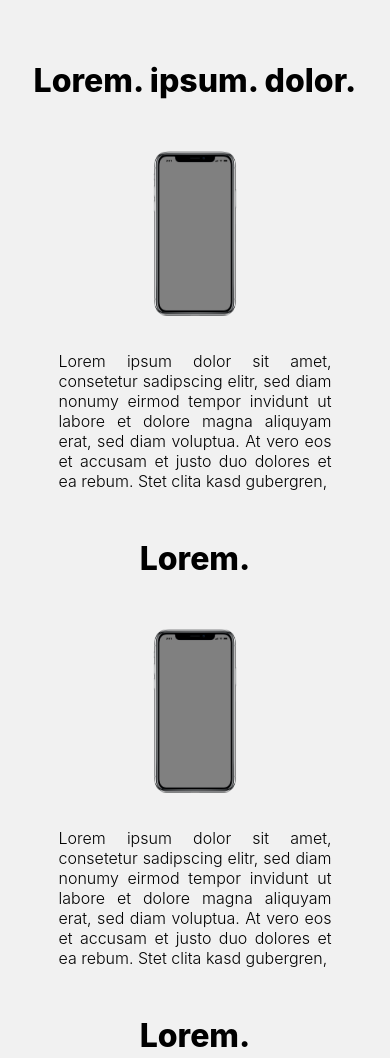
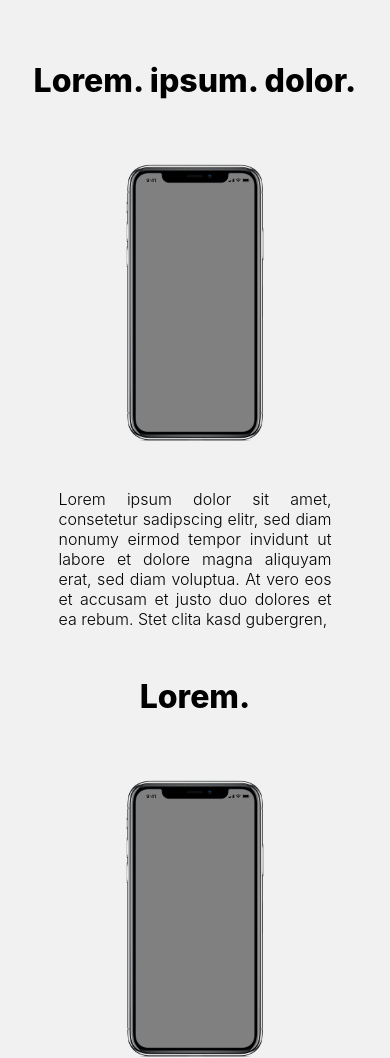
Before and after one commit to LonoS/PhobitSupportWebsite, a plain HTML site: page index.html in a window 390 px wide. Shown: the part 960-2018 px from the top of the page. Drawn offline with Linux system fonts and the light colour scheme.

```diff
--- a/style/home.css
+++ b/style/home.css
@@ -90,13 +90,10 @@ footer p{
 
 }
 
-@media screen and (max-width: 600px){
+@media screen and (max-width: 1200px){
     .iPhone-img img{
-        max-width: 90%;
-        flex-grow: 1;
-        margin: 0;
-        padding: 0;
-
+        max-width: 195px;
+        height: 341px;
     }
     nav{
         flex-direction: column;
--- a/style/nav.css
+++ b/style/nav.css
@@ -36,7 +36,7 @@ nav a.menu:hover{
 }
 
 
-@media screen and (max-width: 600px){
+@media screen and (max-width: 1200px){
     nav{
         flex-direction: column;
         justify-content: center;
```
